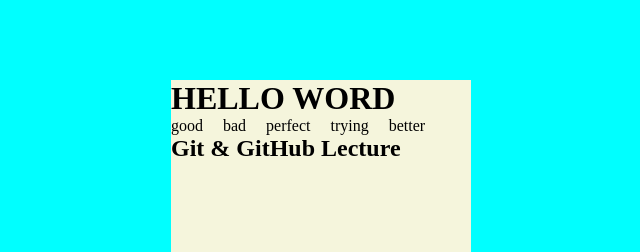
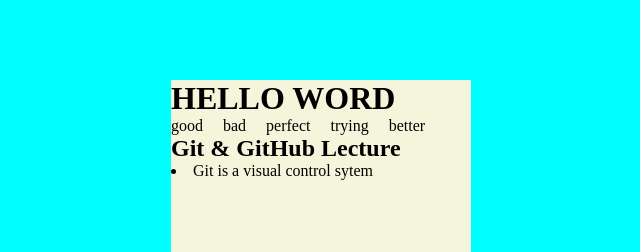
Before and after one commit to Pr-ElTech/practice3, a website: page index.html in a window 1280 px wide. Shown: the top 252 px of the page, without its empty margins (319-959 px from the left). Drawn offline with Linux system fonts and the light colour scheme.

Commit message:
added one list detail of git using list tag

```diff
--- a/index.html
+++ b/index.html
@@ -21,6 +21,8 @@
 
         <h2>Git & GitHub Lecture</h2>
 
+        <li>Git is a visual control sytem</li>
+
     </main>
 
 </body>
```
